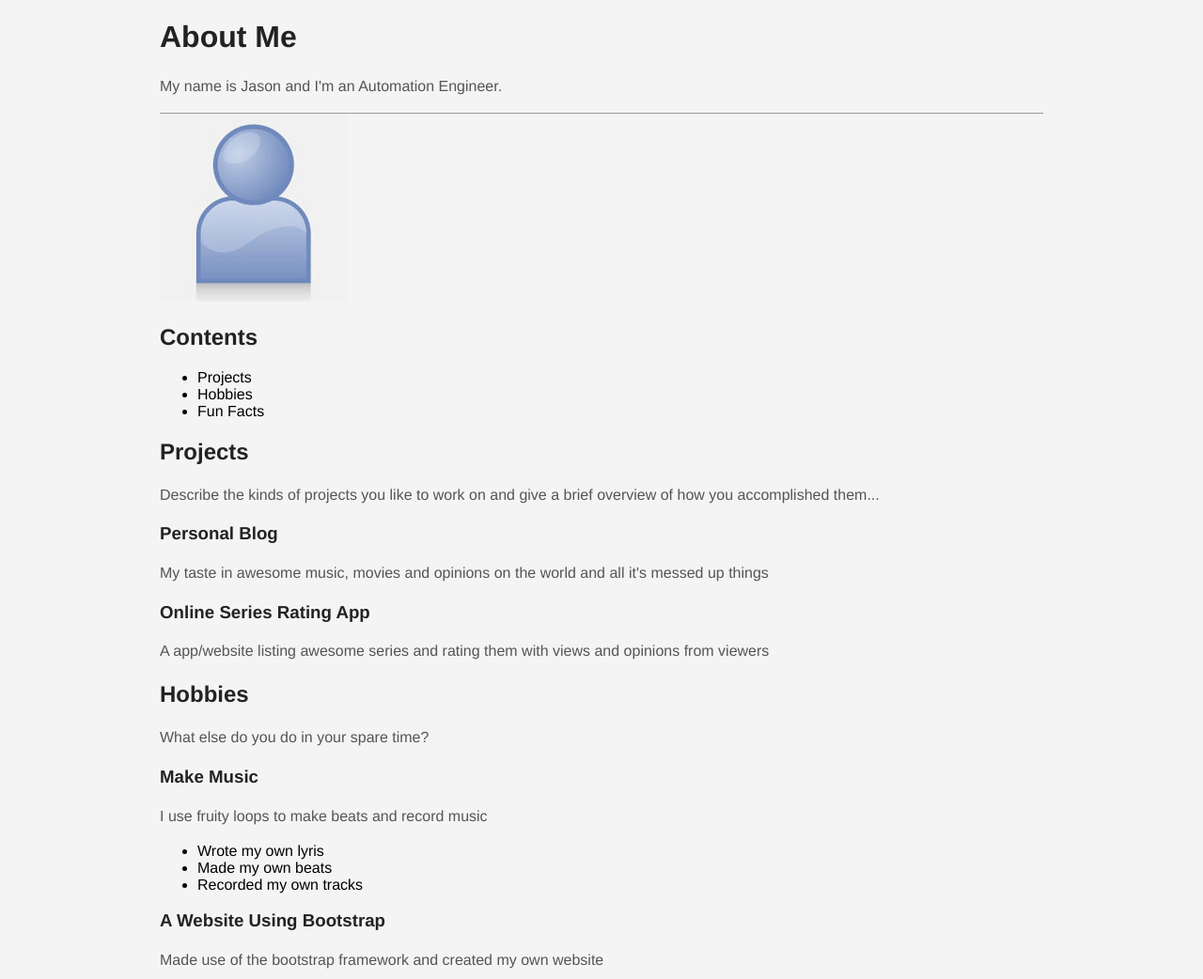
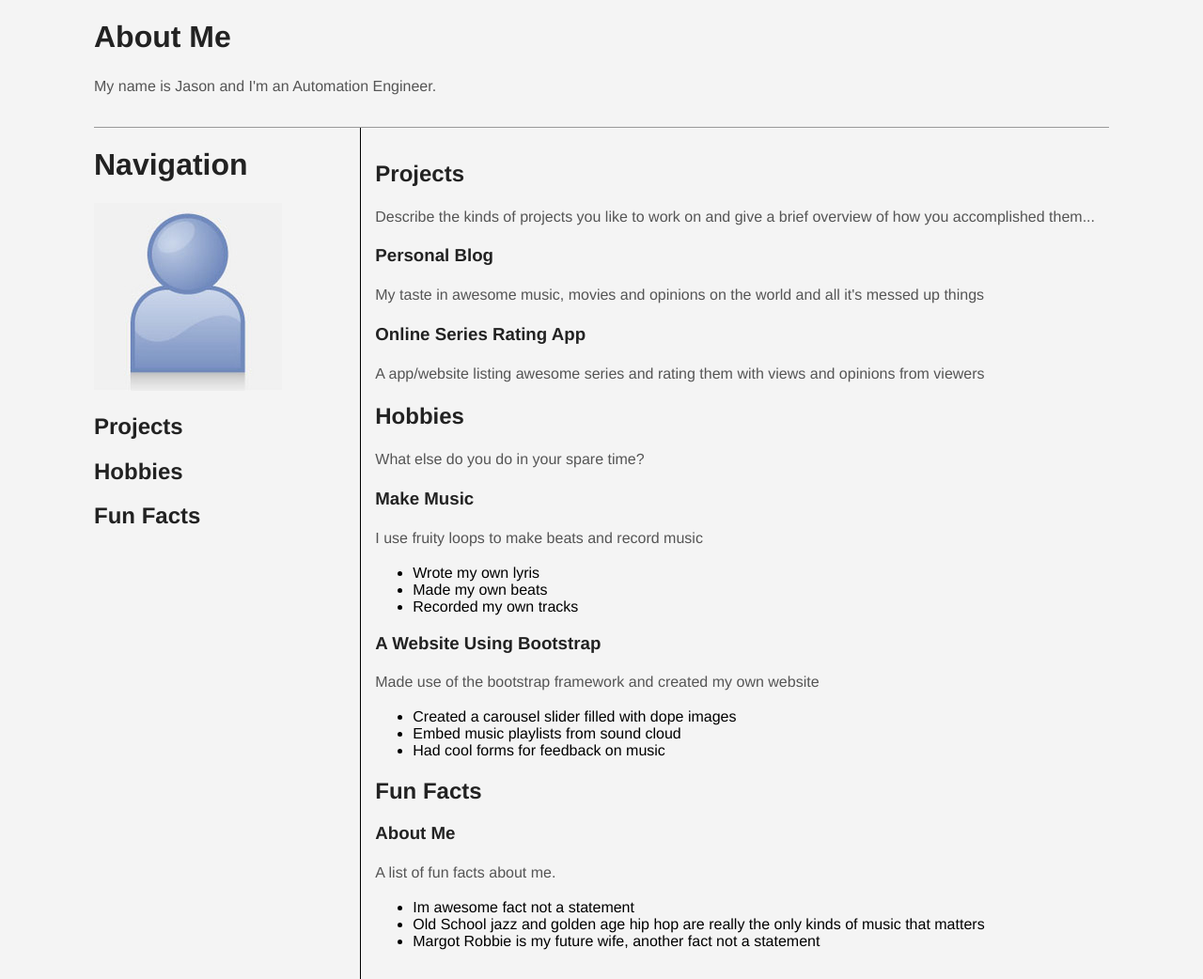
Before and after one commit to JasonGitHubAcc/JasonGitHubAcc.github.io, a plain HTML site: page index.html in a window 1280 px wide. Shown: the top 1042 px of the page at 94% size. Drawn offline with Linux system fonts and the light colour scheme.

Commit message:
update index.html

```diff
--- a/index.html
+++ b/index.html
@@ -5,7 +5,6 @@
 
     <!-- styling -->
     <link rel="stylesheet" href="resources/layout.css" type="text/css">
-
 
   </head>
   <body>
@@ -17,30 +16,31 @@
       </p>
     </div>
 
-    <div class="content">
-
-    <img class="profile-image" src ="resources/picture.jpg"></img>
-
-  </div
 
 
-<!-- git remote add origin https://JasonGitHubAcc@github.com/JasonGitHubAcc/JasonGitHubAcc.github.io.git
--->
+    <div class="content clearfix">
 
-    <div class="content clearfix">
       <!-- Page Navigation -->
-      <div id="nav">
-        <h2>Contents</h2>
+      <div id="navigation" class="pull-left">
 
-        <ul>
-          <li>Projects</li>
-          <li>Hobbies</li>
-          <li>Fun Facts</li>
-        </ul>
+        <h1>Navigation</h2>
+
+        <img class="profile-image" src ="resources/picture.jpg"></img>
+          <a href ="#">
+            <h2>Projects</h2>
+          </a>
+          <a href ="#">
+            <h2>Hobbies</h2>
+          </a>
+          <a href ="#">
+            <h2>Fun Facts</h2>
+          </a>
+
       </div>
 
       <!-- Main content area -->
-      <div id="main">
+      <div id="main" class="pull-right">
+
         <h2 id="projects">Projects</h2>
         <p>Describe the kinds of projects you like to work on and give a brief overview of how you accomplished them...</p>
 
--- a/resources/layout.css
+++ b/resources/layout.css
@@ -27,12 +27,22 @@ a:hover {
 }
 
 .content {
-	width: 940px;
+	width: 1080px;
 	margin: 0 auto;
 }
 
+.pull-left {
+	float:left;
+}
+
+.pull-right {
+	float:right;
+}
+
+
 #header  {
 	border-bottom: 1px solid #999;
+	padding-bottom: 15px
 }
 
 #nav {
@@ -41,7 +51,9 @@ a:hover {
 }
 
 #main {
-	margin: 0;
+
+	border-left: 1px solid black;
+	padding: 15px;
   /*  CHALLENGE 3: how could you get this to float to the left side of the screen? */
   /* CHALLENGE 2: how could you give this element a one-pixel border down its left side? */
 }
```
